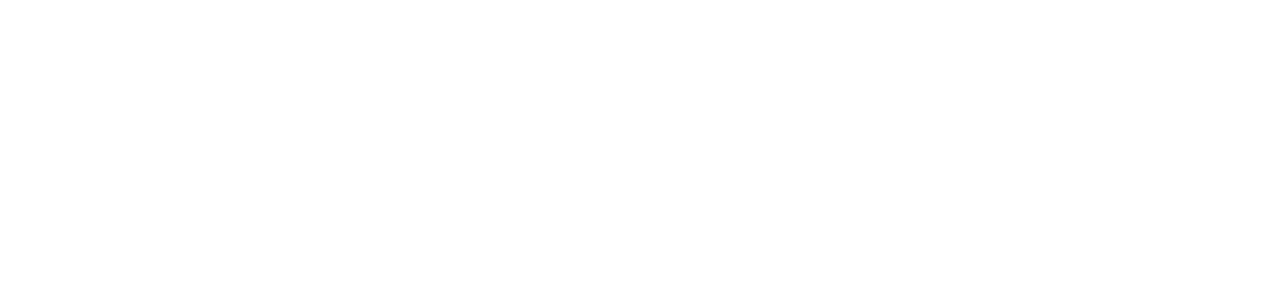
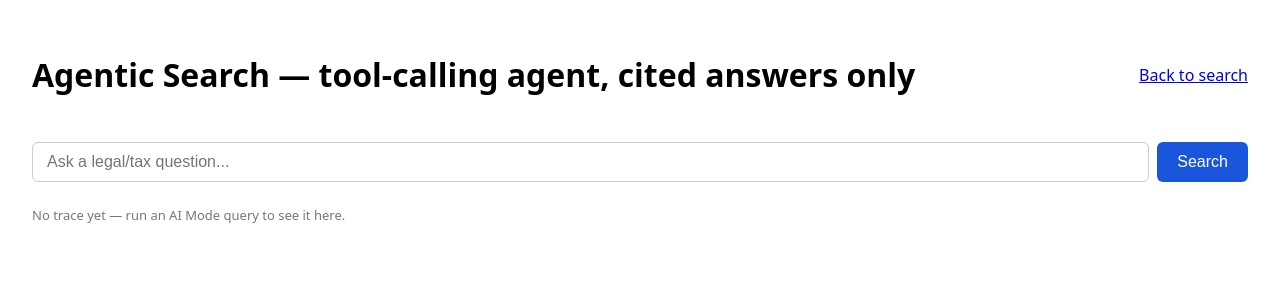
Before and after one commit to Uditya69/txmn-data-retrieval, a React (Vite) app in the folder packages/web/: page /agent in a window 1280 px wide. Before the commit this address had no page. Shown: the top 300 px of the page. Built offline with nearby package versions, Linux system fonts and the light colour scheme.

Commit message:
feat: add standalone /agent page for the agentic search pipeline

```diff
--- /dev/null
+++ b/packages/web/src/AgentPage.tsx
@@ -0,0 +1,30 @@
+// src/AgentPage.tsx
+import { Link } from 'react-router-dom'
+import SearchBar from './components/SearchBar'
+import TracePanel from './components/TracePanel'
+import { useAgentSearch } from './api/useAgentSearch'
+import { resolveAgentWsUrl } from './lib/config'
+import styles from './App.module.css'
+
+export default function AgentPage() {
+  const wsUrl = resolveAgentWsUrl()
+  const { traceSteps, loading, result, wsError, search } = useAgentSearch(wsUrl)
+
+  return (
+    <div className={styles.page}>
+      <header className={styles.header}>
+        <h1>Agentic Search — tool-calling agent, cited answers only</h1>
+        <Link to="/">Back to search</Link>
+      </header>
+      <SearchBar onSearch={(query) => search(query)} disabled={loading} />
+      {wsError && <p className={styles.wsError}>{wsError}</p>}
+      {result && result.ok && (
+        <section>
+          <p>{result.answer}</p>
+        </section>
+      )}
+      {result && !result.ok && <p className={styles.wsError}>{result.error}</p>}
+      <TracePanel steps={traceSteps} />
+    </div>
+  )
+}
--- a/packages/web/src/App.tsx
+++ b/packages/web/src/App.tsx
@@ -55,6 +55,7 @@
         <h1>Taxmann Retrieval</h1>
         <div className={styles.headerActions}>
           <Link to="/debug">Retrieval debug</Link>
+          <Link to="/agent">Agentic search</Link>
           <DevModeToggle devMode={devMode} onToggle={setDevMode} />
         </div>
       </header>
--- a/packages/web/src/main.tsx
+++ b/packages/web/src/main.tsx
@@ -3,6 +3,7 @@
 import { BrowserRouter, Routes, Route } from 'react-router-dom'
 import App from './App'
 import DebugPage from './DebugPage'
+import AgentPage from './AgentPage'
 
 const container = document.getElementById('root')
 if (!container) {
@@ -15,6 +16,7 @@
       <Routes>
         <Route path="/" element={<App />} />
         <Route path="/debug" element={<DebugPage />} />
+        <Route path="/agent" element={<AgentPage />} />
       </Routes>
     </BrowserRouter>
   </StrictMode>,
```
Also changed, not shown: 1 other file (tests, documents, lock files or other folders).
